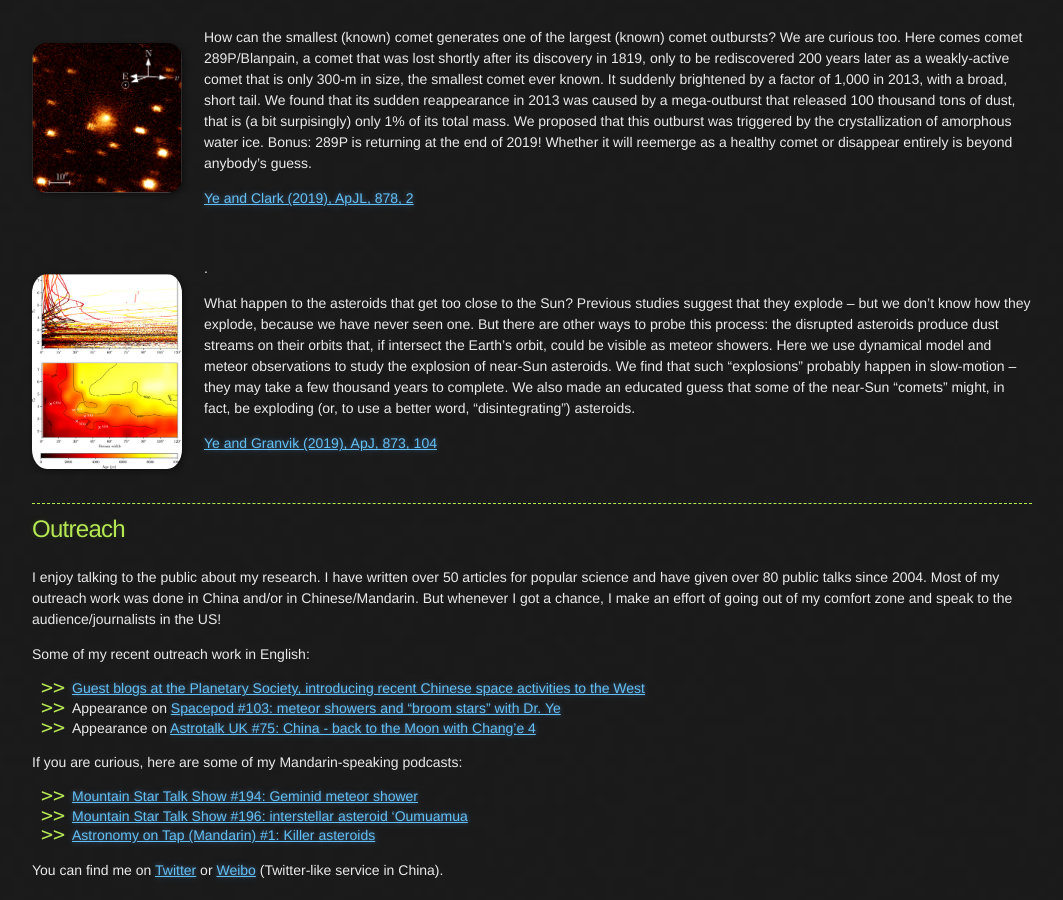
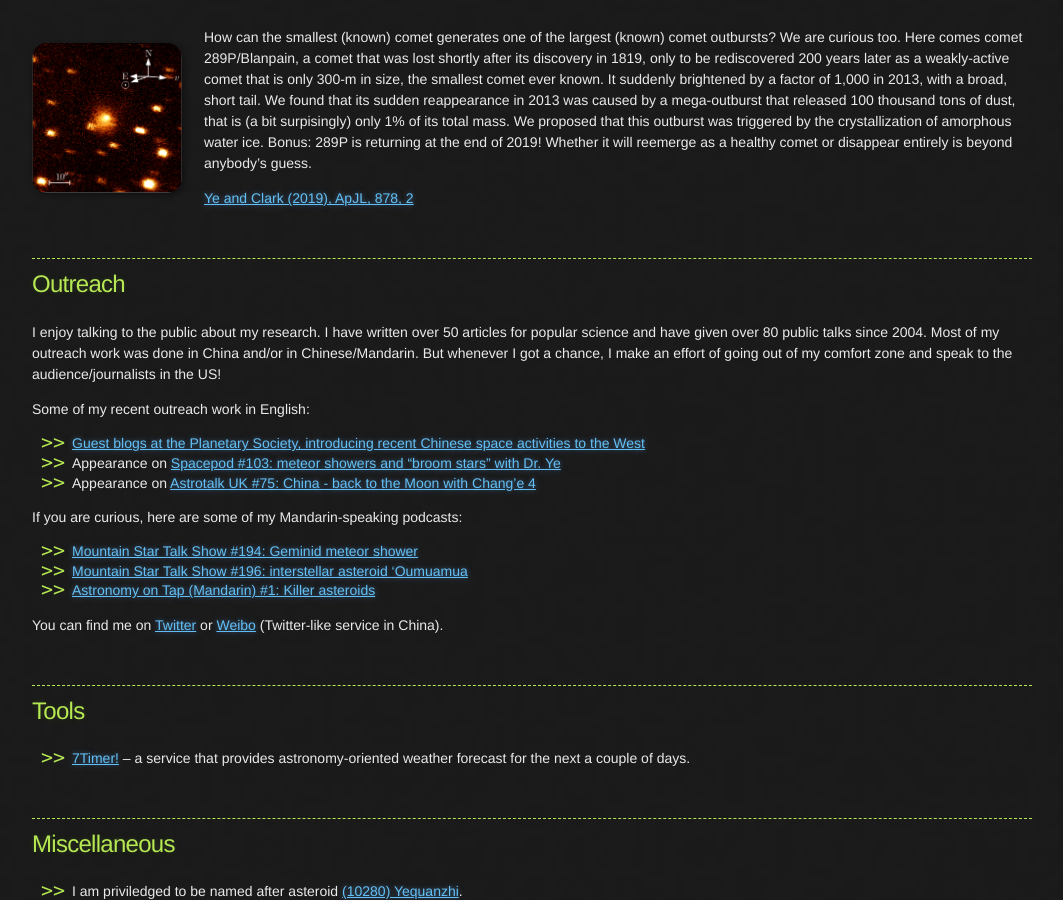
Before and after one commit to Yeqzids/Yeqzids.GitHub.io, a Jekyll site: the page built from index.md, in a window 1280 px wide and 900 px high, scrolled down 2376 px. Shown: the whole window, without its empty margins (108-1171 px from the left). Built offline with Jekyll 4.4.1, drawn with Linux system fonts in a browser that asks for light colours; nearby versions of some CDN libraries.

Commit message:
Update index.md

```diff
--- a/index.md
+++ b/index.md
@@ -85,16 +85,6 @@ How can the smallest (known) comet generates one of the largest (known) comet ou
 
 <br>
 
-<img style="float: left;" src="imgs/apjab05baf4_lr.jpg" width="150">
-
-.
-
-What happen to the asteroids that get too close to the Sun? Previous studies suggest that they explode -- but we don't know how they explode, because we have never seen one. But there are other ways to probe this process: the disrupted asteroids produce dust streams on their orbits that, if intersect the Earth's orbit, could be visible as meteor showers. Here we use dynamical model and meteor observations to study the explosion of near-Sun asteroids. We find that such "explosions" probably happen in slow-motion -- they may take a few thousand years to complete. We also made an educated guess that some of the near-Sun "comets" might, in fact, be exploding (or, to use a better word, "disintegrating") asteroids.
-
-[Ye and Granvik (2019), ApJ, 873, 104](https://iopscience.iop.org/article/10.3847/1538-4357/ab05ba/meta)
-
-<br>
-
 * * *
 
 ## Outreach
```
